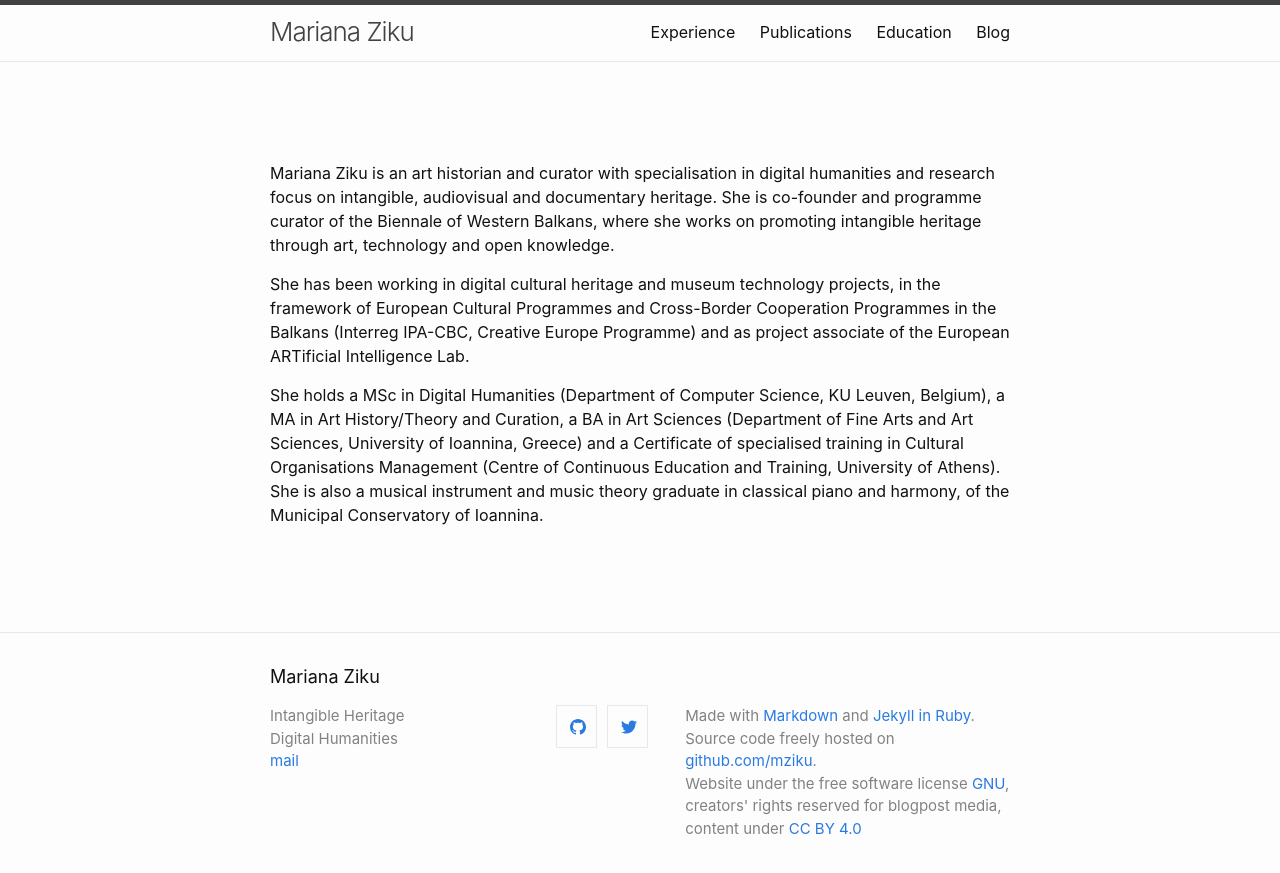
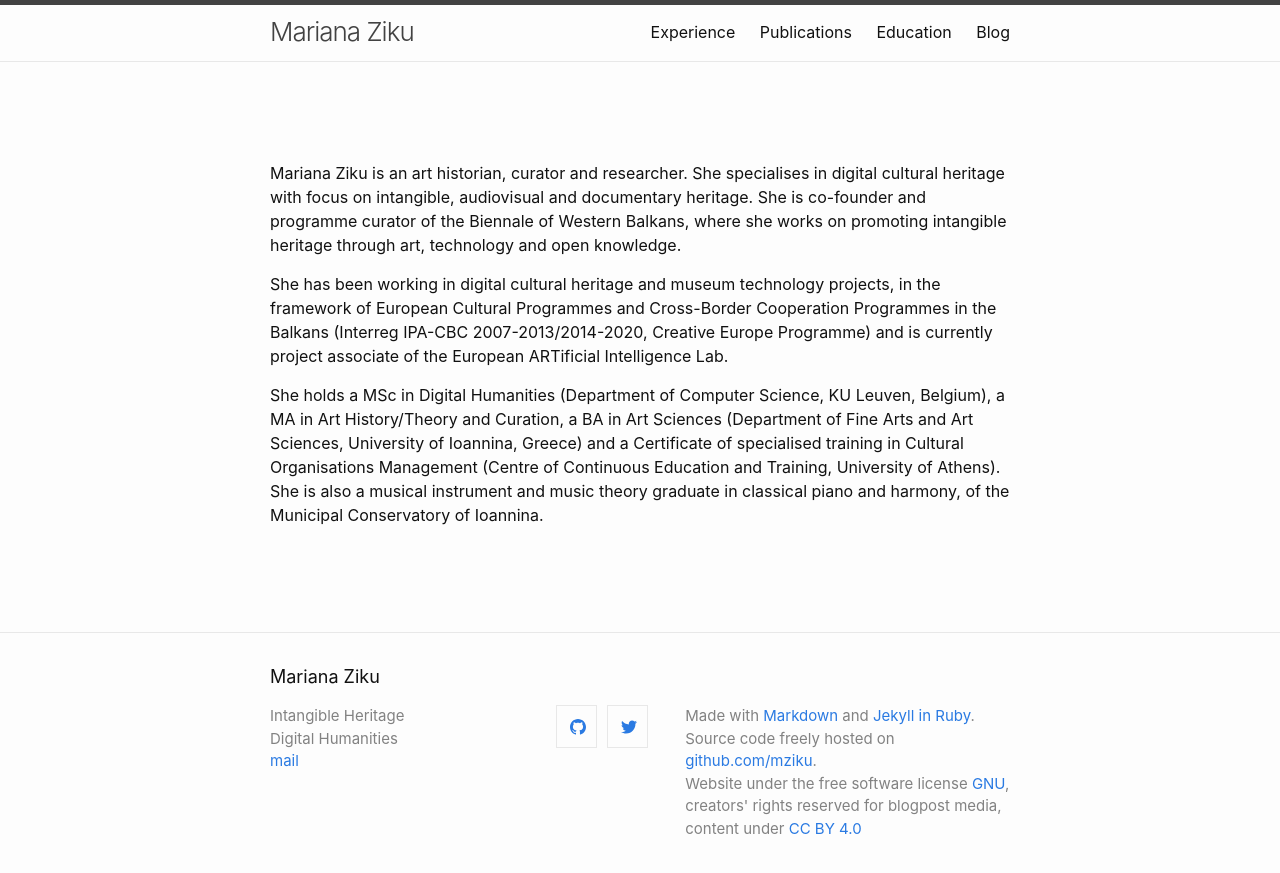
Before and after one commit to mziku/mziku.github.io, a Jekyll site: the page built from index.md, in a window 1280 px wide. Shown: the top 873 px of the page. Built offline with Jekyll 4.4.1, drawn with Linux system fonts in a browser that asks for light colours.

Commit message:
Update index.md

```diff
--- a/index.md
+++ b/index.md
@@ -4,8 +4,8 @@ layout: page
 
 <br>
 
-Mariana Ziku is an art historian and curator with specialisation in digital humanities and research focus on intangible, audiovisual and documentary heritage. She is co-founder and programme curator of the Biennale of Western Balkans, where she works on promoting intangible heritage through art, technology and open knowledge.
+Mariana Ziku is an art historian, curator and researcher. She specialises in digital cultural heritage with focus on intangible, audiovisual and documentary heritage. She is co-founder and programme curator of the Biennale of Western Balkans, where she works on promoting intangible heritage through art, technology and open knowledge.
 
-She has been working in digital cultural heritage and museum technology projects, in the framework of European Cultural Programmes and Cross-Border Cooperation Programmes in the Balkans (Interreg IPA-CBC, Creative Europe Programme) and as project associate of the European ARTificial Intelligence Lab.
+She has been working in digital cultural heritage and museum technology projects, in the framework of European Cultural Programmes and Cross-Border Cooperation Programmes in the Balkans (Interreg IPA-CBC 2007-2013/2014-2020, Creative Europe Programme) and is currently project associate of the European ARTificial Intelligence Lab.
 
 She holds a MSc in Digital Humanities (Department of Computer Science, KU Leuven, Belgium), a MA in Art History/Theory and Curation, a BA in Art Sciences (Department of Fine Arts and Art Sciences, University of Ioannina, Greece) and a Certificate of specialised training in Cultural Organisations Management (Centre of Continuous Education and Training, University of Athens). She is also a musical instrument and music theory graduate in classical piano and harmony, of the Municipal Conservatory of Ioannina.
```
